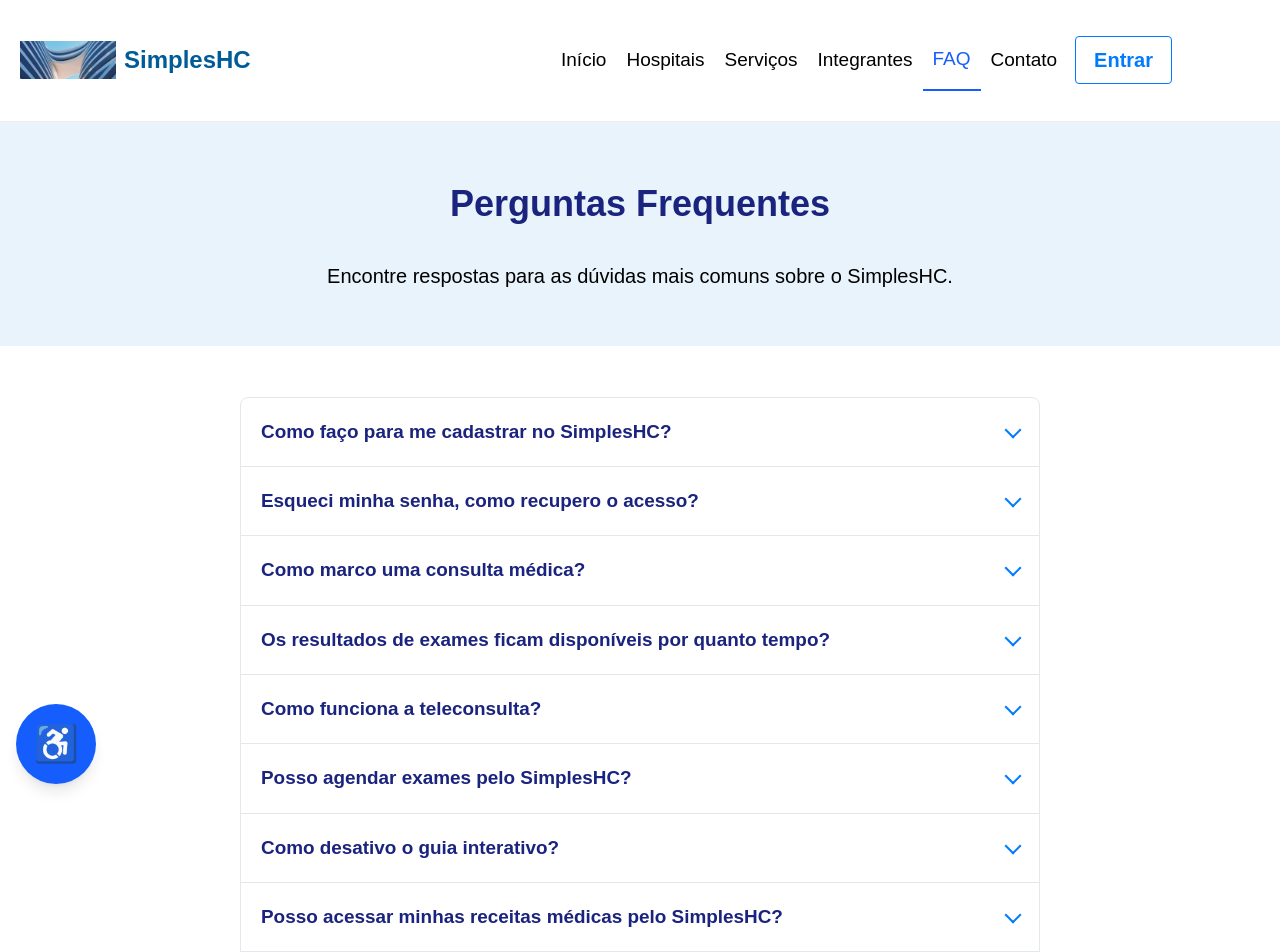
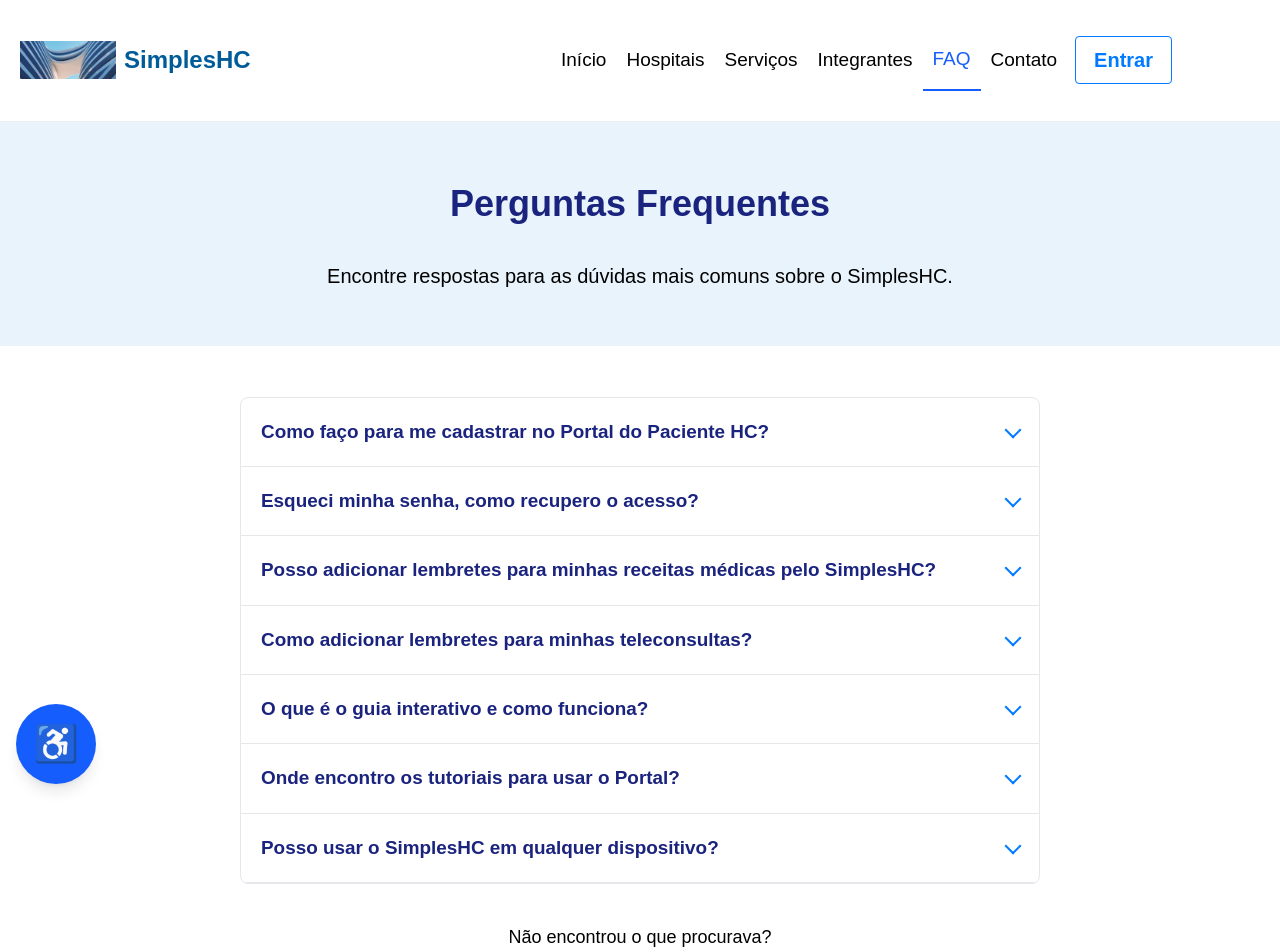
Before and after one commit to Grupo-ELM-Challenge-3-Sprint/front-end-design-engineering, a React (Vite) app in the folder sprint-3/: page /faq in a window 1280 px wide. Shown: the top 952 px of the page. Built offline with nearby package versions, Linux system fonts and the light colour scheme.

Commit message:
Arrumando Perguntas e respostas Faq

```diff
--- a/sprint-3/src/data/faq.ts
+++ b/sprint-3/src/data/faq.ts
@@ -7,48 +7,33 @@ export interface FAQ {
 export const faqData: FAQ[] = [
   {
     id: 'cadastro',
-    question: "Como faço para me cadastrar no SimplesHC?",
-    answer: "Para se cadastrar no SimplesHC, você precisa comparecer a uma unidade do Hospital das Clínicas com seus documentos pessoais (RG e CPF) e cartão do SUS. Após confirmar seus dados, você receberá um código de acesso para criar sua conta online."
+    question: "Como faço para me cadastrar no Portal do Paciente HC?",
+    answer: "Para se cadastrar no Portal do Paciente HC, você precisa comparecer a uma unidade IMREA do Hospital das Clínicas com seus documentos pessoais (RG e CPF) e cartão do SUS. Após confirmar seus dados, você receberá um código de acesso para criar sua conta online."
   },
   {
     id: 'senha',
     question: "Esqueci minha senha, como recupero o acesso?",
-    answer: "Na tela de login, clique em \"Esqueci minha senha\". Você receberá um link de recuperação no e-mail cadastrado. Caso não tenha acesso ao e-mail, entre em contato com o suporte ou compareça a uma unidade HC com seus documentos."
+    answer: "Na tela de login do Portal do Paciente HC, clique em \"Esqueci minha senha\". Você receberá um link de recuperação no e-mail cadastrado. Caso não tenha acesso ao e-mail, entre em contato com o suporte ou compareça a uma unidade IMREA com seus documentos."
   },
   {
-    id: 'consulta',
-    question: "Como marco uma consulta médica?",
-    answer: "Após fazer login, acesse a seção \"Consultas\" no menu principal. Clique em \"Agendar Nova Consulta\", selecione a especialidade desejada, a unidade HC e verifique as datas disponíveis. Confirme seus dados e finalize o agendamento."
-  },
-  {
-    id: 'exames',
-    question: "Os resultados de exames ficam disponíveis por quanto tempo?",
-    answer: "Os resultados de exames ficam disponíveis permanentemente em sua conta do SimplesHC. Você pode acessá-los a qualquer momento na seção \"Exames\", mesmo anos após a realização."
+    id: 'receitas',
+    question: "Posso adicionar lembretes para minhas receitas médicas pelo SimplesHC?",
+    answer: "Sim, as suas receitas médicas podem ser adicionadas no SimplesHC na seção \"Receitas\" depois de entrar no sistema. Você pode visualizá-las, adicionar novas receitas e configurar lembretes para renovação."
   },
   {
     id: 'teleconsulta',
-    question: "Como funciona a teleconsulta?",
-    answer: "A teleconsulta é realizada por videochamada. Após agendar, você receberá um lembrete por e-mail e no aplicativo. No horário marcado, acesse a seção \"Teleconsulta\" e clique em \"Iniciar Consulta\". O sistema usa o Google Meet para a videochamada, portanto certifique-se de que seu dispositivo tenha câmera e microfone funcionando."
+    question: "Como adicionar lembretes para minhas teleconsultas?",
+    answer: "A teleconsulta é realizada por videochamada. Após agendar, você receberá um lembrete por e-mail e no aplicativo. No horário marcado, acesse a seção \"Teleconsulta\" e clique em \"Iniciar Consulta\"."
   },
   {
-    id: 'agendar-exame',
-    question: "Posso agendar exames pelo SimplesHC?",
-    answer: "Sim, você pode agendar exames que tenham sido solicitados por médicos do HC. Acesse a seção \"Exames\", clique em \"Agendar Exame\" e selecione a solicitação médica correspondente, a unidade e a data desejada."
+    id: 'guia-interativo',
+    question: "O que é o guia interativo e como funciona?",
+    answer: "O guia interativo é um assistente que aparece automaticamente na sua primeira visita ao Portal do Paciente HC. Ele explica cada função e recurso disponível, ajudando especialmente quem tem pouca familiaridade com tecnologia. Você pode ativá-lo ou desativá-lo a qualquer momento clicando no ícone de acessibilidade (♿) no canto inferior esquerdo."
   },
   {
-    id: 'guia',
-    question: "Como desativo o guia interativo?",
-    answer: "O guia interativo pode ser desativado clicando no ícone de informação (i) no canto superior esquerdo da tela e selecionando \"Desativar guia\". Você pode reativá-lo a qualquer momento pelo mesmo ícone."
-  },
-  {
-    id: 'receitas',
-    question: "Posso acessar minhas receitas médicas pelo SimplesHC?",
-    answer: "Sim, todas as receitas emitidas por médicos do HC estão disponíveis digitalmente na seção \"Receitas\". Você pode visualizá-las, baixá-las em PDF ou compartilhá-las diretamente com farmácias parceiras."
-  },
-  {
-    id: 'seguranca',
-    question: "O sistema é seguro? Como meus dados são protegidos?",
-    answer: "Sim, o SimplesHC segue rigorosos protocolos de segurança e criptografia. Seus dados médicos são protegidos conforme a LGPD (Lei Geral de Proteção de Dados) e só podem ser acessados por você e pelos profissionais de saúde autorizados envolvidos no seu atendimento."
+    id: 'tutoriais',
+    question: "Onde encontro os tutoriais para usar o Portal?",
+    answer: "Os tutoriais estão disponíveis na seção \"Tutoriais\" do Portal do Paciente HC. Lá você encontra guias passo a passo sobre como instalar o App HC, fazer login, acessar os serviços, participar de teleconsultas e usar todas as funcionalidades. Os tutoriais são escritos em linguagem simples e incluem imagens explicativas."
   },
   {
     id: 'dispositivos',
```
